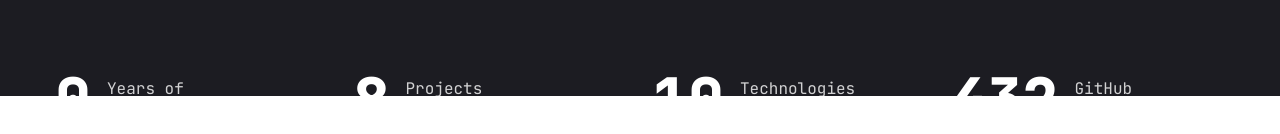
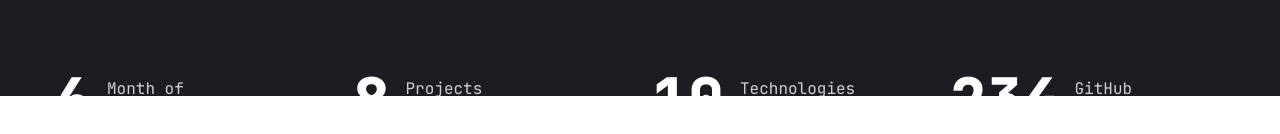
Before and after one commit to Sacha-Marciano/Portfolio, a Next.js app: page / in a window 1280 px wide. Shown: the part 704-838 px from the top of the page. Built offline with nearby package versions, Linux system fonts and the light colour scheme.

Commit message:
Review stats on homepage

```diff
--- a/components/Stats.jsx
+++ b/components/Stats.jsx
@@ -4,8 +4,8 @@ import CountUp from "react-countup";
 
 const stats = [
   {
-    num: 0.5,
-    text: "Years of experience",
+    num: 6,
+    text: "Month of experience",
   },
   {
     num: 8,
@@ -16,8 +16,8 @@ const stats = [
     text: "Technologies mastered",
   },
   {
-    num: 435,
-    text: "GitHub Commits",
+    num: 234,
+    text: "GitHub contributions",
   },
 ];
 
@@ -34,7 +34,7 @@ const Stats = () => {
               >
                 <CountUp
                   end={item.num}
-                  duration={5}
+                  duration={3}
                   delay={2}
                   className="text-4xl xl:text-6xl font-extrabold"
                 />
```
